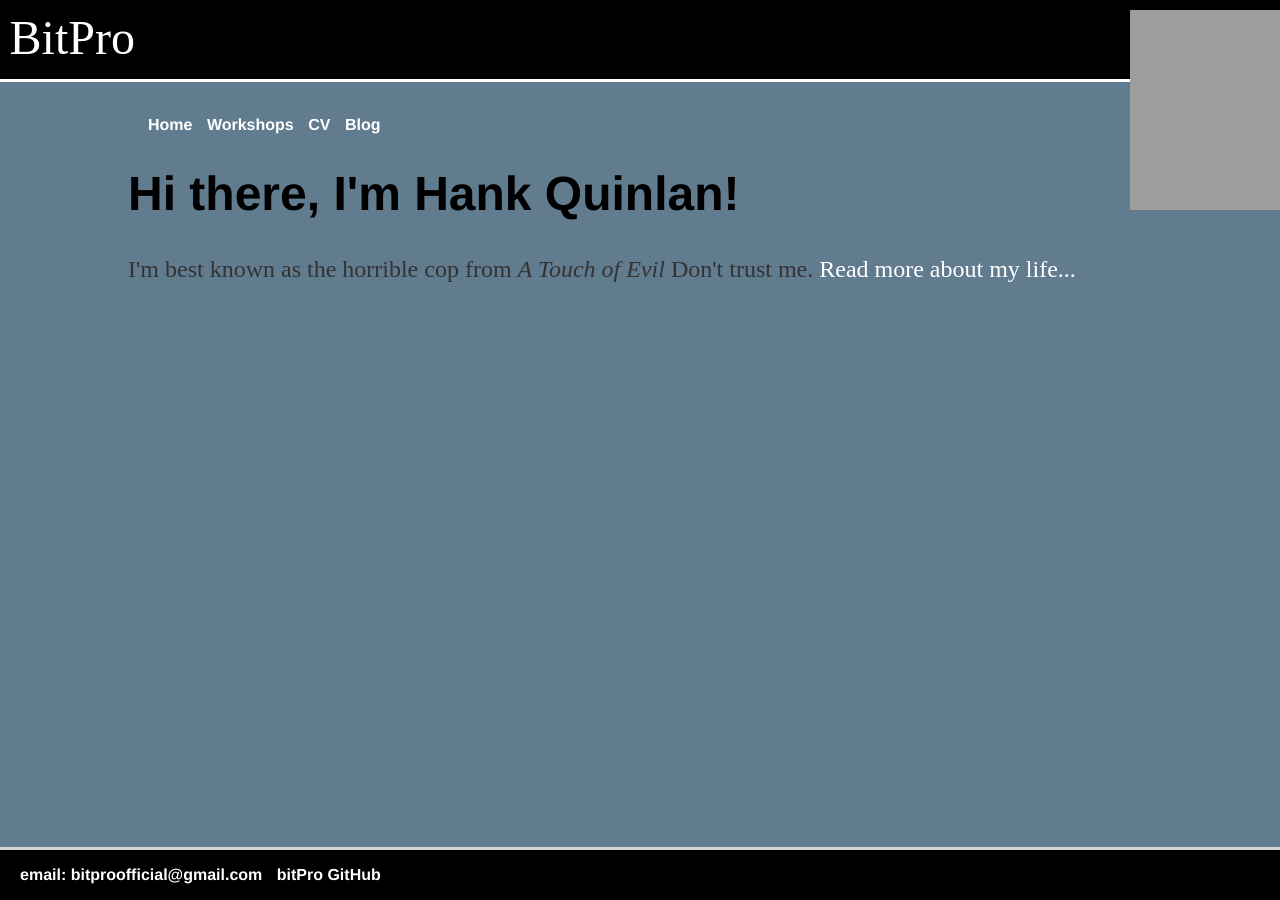
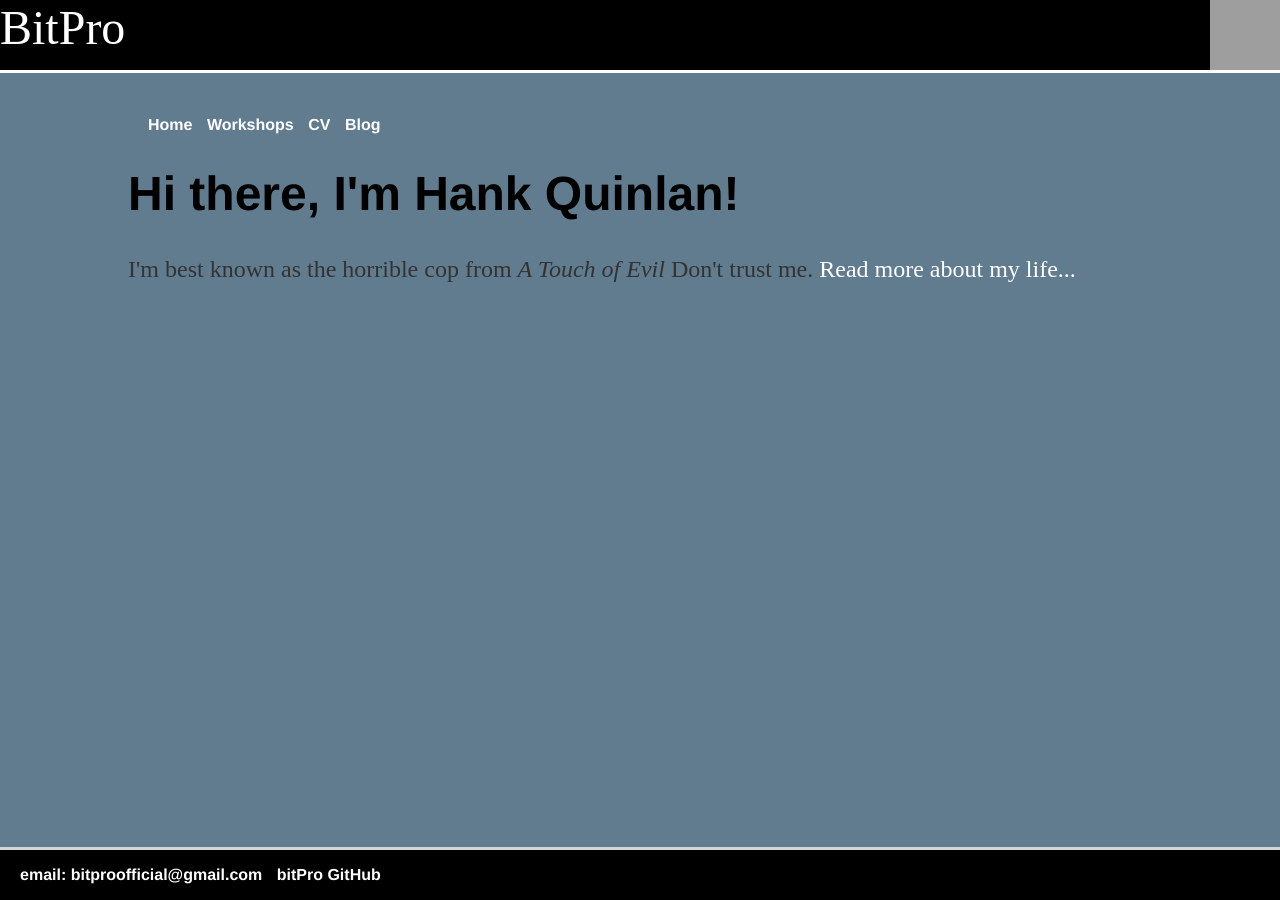
Before and after one commit to bit-Pro/bit-pro.github.io, a Jekyll site: the page built from index.html, in a window 1280 px wide. Built offline with Jekyll 4.4.1, drawn with Linux system fonts in a browser that asks for light colours; grey boxes are pictures that could not be loaded.

Commit message:
got the logo to the top right

```diff
--- a/_layouts/default.html
+++ b/_layouts/default.html
@@ -7,7 +7,7 @@
 		</head>
 		<header>
 		BitPro
-		<logo> <img src="https://avatars3.githubusercontent.com/u/15372382?v=3&s=200" alt="BitPro Logo"> </logo>
+		<logo> <img src="https://avatars3.githubusercontent.com/u/15372382?v=3&s=200" alt="BitPro Logo" style="height:70px;width:70px">  </logo>
 		</header>
 		<body>
 			<nav>
--- a/css/main.css
+++ b/css/main.css
@@ -5,14 +5,13 @@ body {
 	padding-top: 40px;
 }
 header {
-	padding: 0.2em;
     color: white;
     background-color: #000000;
     clear: left;
     text-align: left;
 	font-size: 3em;
 	width: 100%;
-	height: 60px;
+	height: 70px;
 	position: fixed;
 	top: 0px;
 	left: 0px;
@@ -21,11 +20,9 @@ header {
 }
 logo {
 	float: right;
-	padding-right: 100px;
-	height: 60px;
-	width: 60px;
-	top: 0px;
-    right: 0px;
+	padding-right: 0px;
+	padding-top: 0px;
+	margin: 0;
 
 }
 nav ul, footer ul {
```
